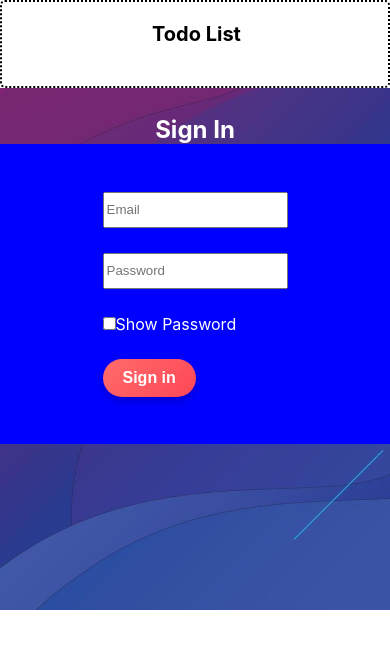
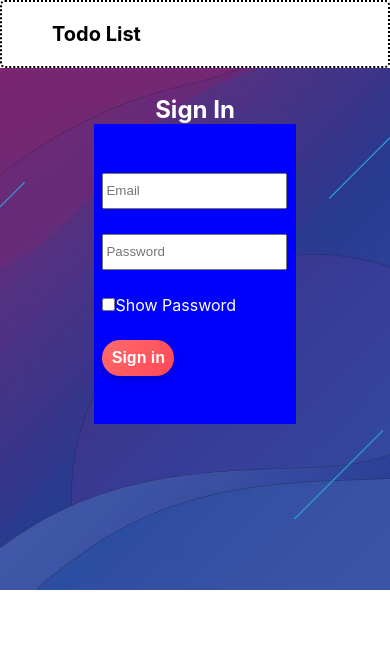
Before and after one commit to jmboumba/front-end-todo, a React (Create React App) app: page / in a window 390 px wide. Shown: the top 648 px of the page. Built offline with nearby package versions, Linux system fonts and the light colour scheme.

Commit message:
Rendre l'application responsive

```diff
--- a/src/App.css
+++ b/src/App.css
@@ -53,7 +53,7 @@
   color: #fff;
   border: none;
   border-radius: 20px;
-  padding: 10px 20px;
+  padding: 5%;
   font-size: 16px;
   font-weight: bold;
   cursor: pointer;
@@ -87,7 +87,7 @@
 .container-login{
   background-color: blue;
   height: 300px;
-  width: 400px;
+  width: 60%;
   display: flex;
   flex-direction: column;
   align-items: center;
--- a/src/App.js
+++ b/src/App.js
@@ -104,7 +104,7 @@ const fetchData = async (userId) => {
         <nav>
           <ul>
 
-            <div className="inline" style={{marginLeft:"100px", fontSize:"20px", fontWeight:"bold"}}>
+            <div className="inline" style={{marginLeft:"0%", fontSize:"20px", fontWeight:"bold"}}>
               <li className="inline" ><a>Todo List</a></li>
             </div>
             <div className="inline" style={{paddingLeft:"60%"}}>
```
